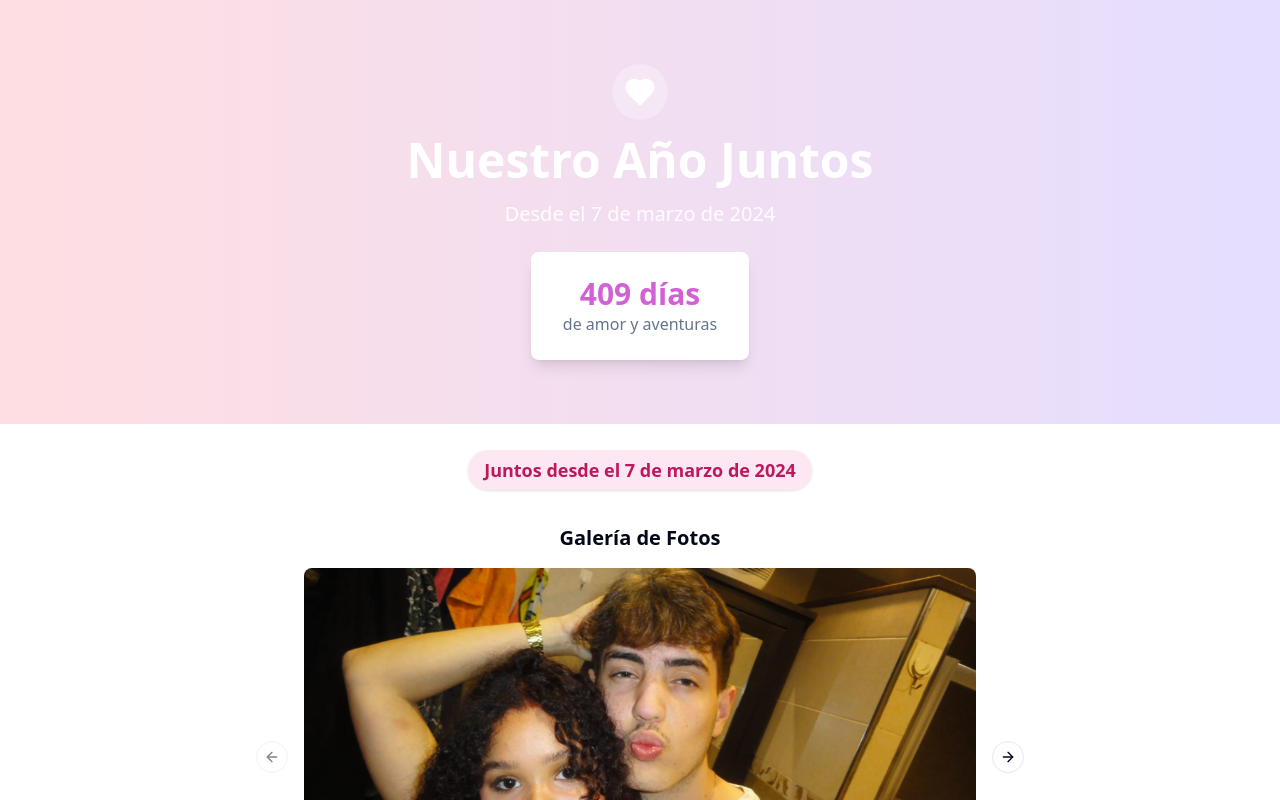
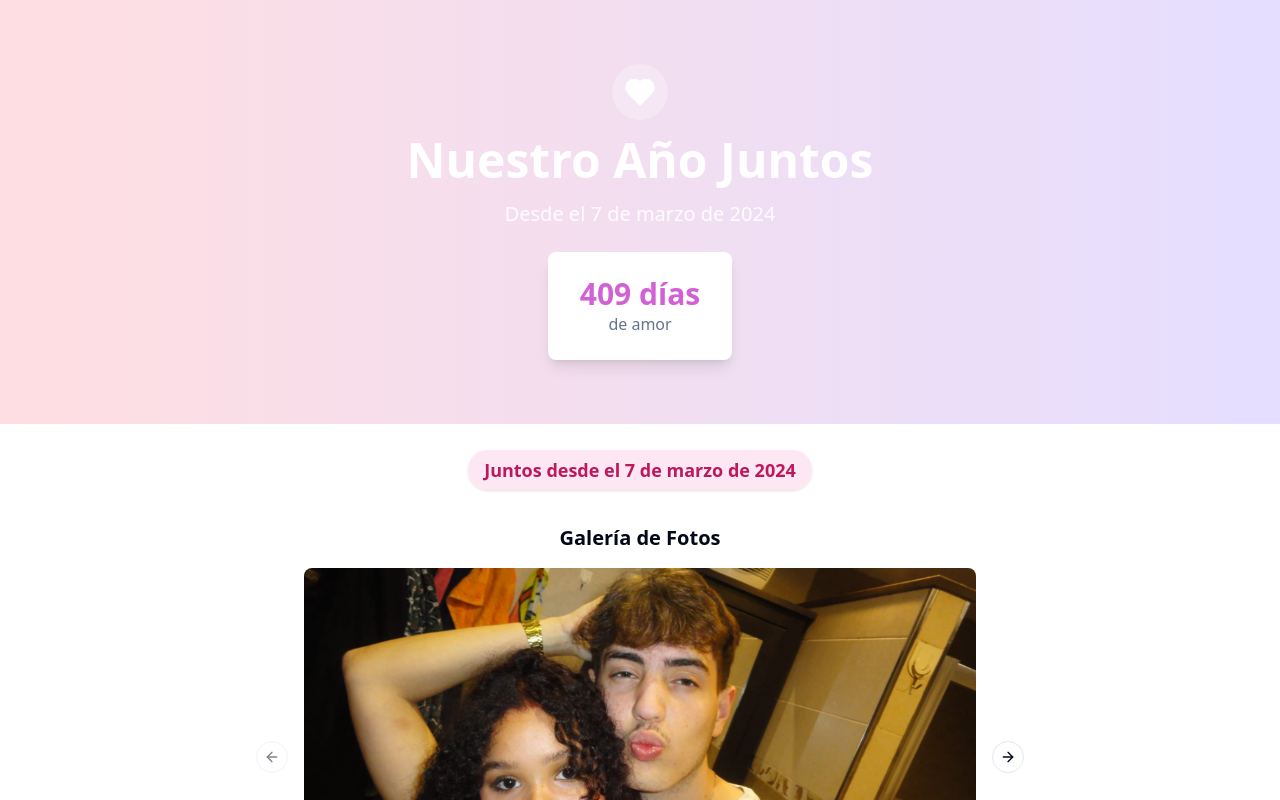
Before and after one commit to ivaannr/web-karina, a React (Vite) app: page / in a window 1280 px wide. Shown: the top 800 px of the page. Built offline with nearby package versions, Linux system fonts and the light colour scheme.

Commit message:
Fix: Update header text
Change the text "de amor y aventuras" to "de amor" in the header component.

```diff
--- a/src/components/Header.tsx
+++ b/src/components/Header.tsx
@@ -27,7 +27,7 @@ export const Header = () => {
 
         <div className="bg-white rounded-lg shadow-lg py-6 px-8 inline-block">
           <span className="block text-3xl font-bold text-primary">{daysCount} días</span>
-          <span className="text-muted-foreground">de amor y aventuras</span>
+          <span className="text-muted-foreground">de amor</span>
         </div>
       </div>
     </div>
```
